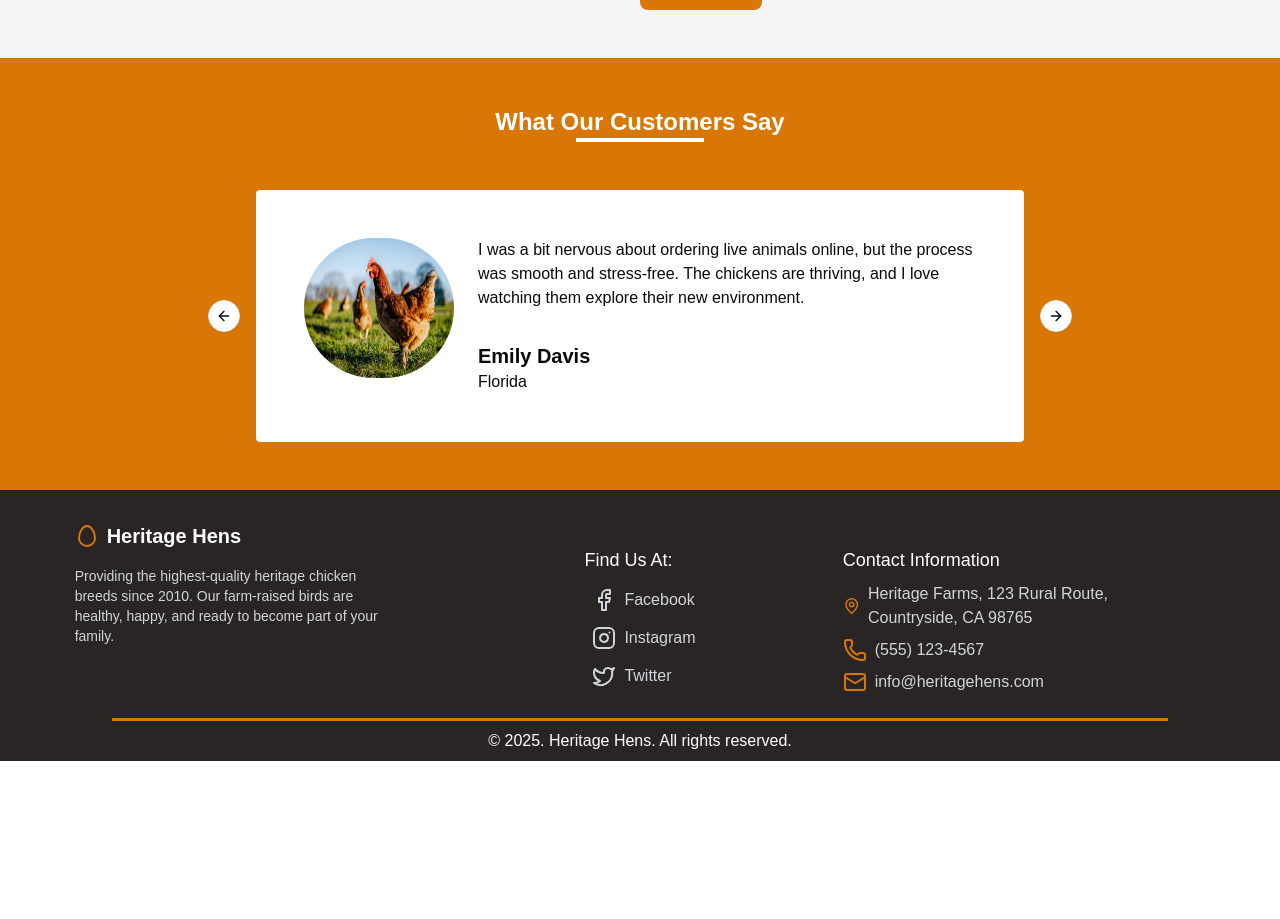
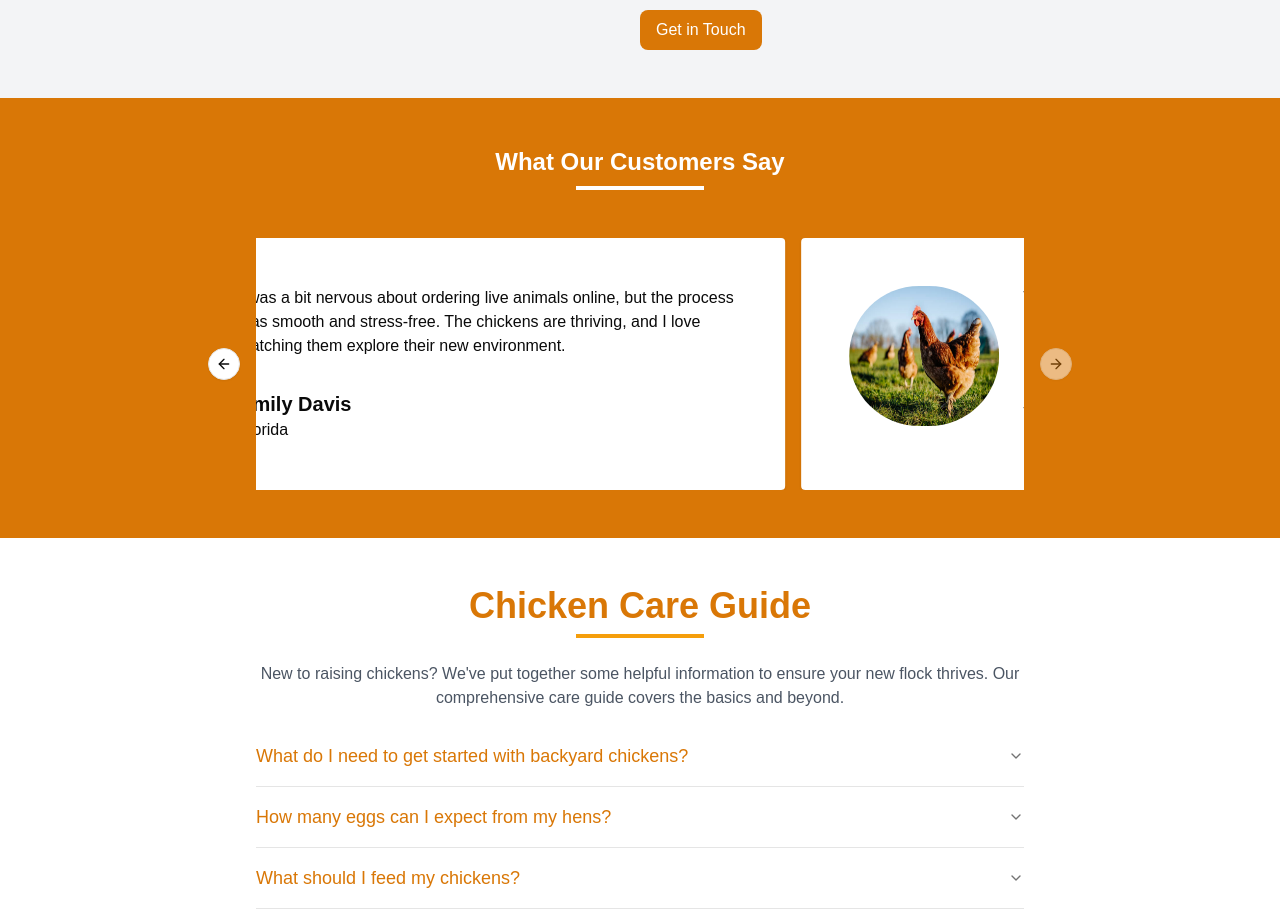
Before and after one commit to nahid500/Heritage-Hens, a Next.js app: page / in a window 1280 px wide. Shown: the part 1878-2797 px from the top of the page. Before the commit the page ends 2639 px from the top, so only its background shows below. Built offline with nearby package versions, Linux system fonts and the light colour scheme.

Commit message:
added faq

```diff
--- a/app/(withCommon)/components/About.jsx
+++ b/app/(withCommon)/components/About.jsx
@@ -11,9 +11,10 @@ export default function About() {
 
     <div className="">
 
-      <h3 className="text-3xl font-bold mb-4">Our Heritage Farm Story</h3>
+      <h3 className="text-3xl font-bold">Our Heritage Farm Story</h3>
       {/* <div className="w-24 h-1 bg-amber-500 mb-6"></div> */}
-      <p className="mb-2 max-w-xl">
+      <div className="w-32 h-1 bg-amber-500 my-2"></div>
+      <p className="my-4 max-w-xl">
         For over 15 years, Heritage Hens has been dedicated to preserving and promoting heritage chicken breeds. What started as a small family passion has grown into a mission to provide families across the country with the highest quality chickens.</p>
       <p className="mb-2  max-w-xl">
         We believe in raising chickens the way nature intended - with space to roam, healthy feed, and gentle care. Our breeding program focuses on health, temperament, and productivity, resulting in birds that will thrive in your backyard or homestead.
--- /dev/null
+++ b/app/(withCommon)/components/Faq.jsx
@@ -0,0 +1,63 @@
+"use client"
+
+
+import {
+  Accordion,
+  AccordionContent,
+  AccordionItem,
+  AccordionTrigger,
+} from "./ui/accordion"
+
+
+export function Faq() {
+    return(
+
+        <div className="text-center my-12">
+            <h3 className=" text-4xl font-bold">Chicken Care Guide</h3>
+            <div className="w-32 h-1 bg-amber-500 my-2 mx-auto"></div>
+            <p className="max-w-3xl text-gray-600 text-center mx-auto py-4">New to raising chickens? We've put together some helpful information to ensure your new flock thrives. Our comprehensive care guide covers the basics and beyond.</p>
+
+        <div className="max-w-3xl mx-auto">
+
+            <Accordion type="single" collapsible>
+            <AccordionItem value="item-1">
+                <AccordionTrigger>What do I need to get started with backyard chickens?</AccordionTrigger>
+                <AccordionContent>
+                To get started with backyard chickens, you'll need: a secure coop with nesting boxes, a run or enclosed area, feeders and waterers, quality chicken feed, bedding material (like pine shavings), and optional items like a dust bath area and treats. Make sure your coop provides at least 4 square feet per bird inside and 10 square feet per bird in the run.
+                </AccordionContent>
+            </AccordionItem>
+
+            <AccordionItem value="item-2">
+                <AccordionTrigger>How many eggs can I expect from my hens?</AccordionTrigger>
+                <AccordionContent>
+                Egg production varies by breed, age, and season. Most heritage hens begin laying at 5-6 months of age. During peak production, breeds like Rhode Island Reds and Leghorns can produce 5-6 eggs per week, while heavier breeds may lay 3-4 eggs weekly. Expect production to decline in winter months and as hens age. Most hens lay consistently for 2-3 years, then gradually decrease.
+                </AccordionContent>
+            </AccordionItem>
+
+            <AccordionItem value="item-3">
+                <AccordionTrigger>What should I feed my chickens?</AccordionTrigger>
+                <AccordionContent>
+                Feed your chickens a high-quality layer feed (16-18% protein) as their main diet. Supplement with kitchen scraps (vegetables, fruits, grains), but avoid chocolate, coffee, avocado skins, raw potato, and citrus. Provide grit for digestion if they don't free-range, and crushed oyster shells for calcium. Always ensure fresh, clean water is available. During hot weather, consider feeding watermelon or frozen treats to help keep them cool.                </AccordionContent>
+            </AccordionItem>
+
+            <AccordionItem value="item-4">
+                <AccordionTrigger>How do I protect my chickens from predators?</AccordionTrigger>
+                <AccordionContent>
+            Protect your flock by using hardware cloth (not chicken wire) with 1/4 inch openings around the coop and run. Bury it at least 12 inches deep and extend outward to prevent digging predators. Use automatic coop doors that close at dusk, eliminate hiding spots near the coop, install motion-activated lights, and consider guard animals like dogs for free-ranging flocks. Regularly inspect for weak spots in fencing and ensure all latches are predator-proof.                </AccordionContent>
+            </AccordionItem>
+
+            <AccordionItem value="item-5">
+                <AccordionTrigger>How do I keep my chickens healthy?</AccordionTrigger>
+                <AccordionContent>
+                Maintain chicken health through preventative measures: keep the coop clean and dry, provide enough space to prevent stress, ensure proper ventilation, offer nutritious feed and clean water, implement a parasite prevention program, quarantine new birds before introducing them to your flock, and perform regular health checks looking for signs of illness like lethargy, reduced appetite, abnormal droppings, or respiratory issues. Establish a relationship with a poultry vet for emergencies.                </AccordionContent>
+            </AccordionItem>
+
+
+            </Accordion>
+        </div>
+
+        <p className="text-gray-600 mt-8 text-lg">Need more detailed information about caring for specific breeds?</p>
+        <button className="bg-[#d97706] hover:bg-[#de8927] text-white py-2 px-4 mt-4 rounded-lg">Contact Our Experts</button>
+    </div>
+    )
+}
--- a/app/(withCommon)/components/Featured.jsx
+++ b/app/(withCommon)/components/Featured.jsx
@@ -10,7 +10,8 @@ export default function Featured(){
         <div className="my-12">
 
             <h2 className="text-center text-2xl md:text-4xl text-[#d97706] font-bold">Featured Heritage Breeds</h2>
-            <p className="max-w-4xl mx-auto text-md md:text-lg mt-2 text-center">Our specially selected heritage chicken breeds combine beauty, temperament, and productivity. These time-tested varieties are perfect for both beginners and experienced chicken keepers.</p>
+            <div className="w-32 h-1 bg-amber-500 my-2 mx-auto"></div>
+            <p className="max-w-4xl mx-auto text-md md:text-lg pt-2 text-center text-gray-600">Our specially selected heritage chicken breeds combine beauty, temperament, and productivity. These time-tested varieties are perfect for both beginners and experienced chicken keepers.</p>
 
            <div className="grid grid-cols-1 md:grid-cols-2 lg:grid-cols-3 md:mx-28 gap-6">
             {breeds.filter(breed => breed.featured).map(breed => (
--- a/app/(withCommon)/components/Navbar.jsx
+++ b/app/(withCommon)/components/Navbar.jsx
@@ -6,7 +6,7 @@ import Link from "next/link";
 
 export default function Navbar() {
 return (
-  <nav className="bg-white to-green-400 p-4 fixed top-0 z-10 w-full shadow-lg">
+  <nav className="bg-white p-4 px-20 fixed top-0 z-10 w-full shadow-lg">
 
     <div className="flex justify-between items-center px-10">
 
--- a/app/(withCommon)/components/Reviews.jsx
+++ b/app/(withCommon)/components/Reviews.jsx
@@ -9,7 +9,7 @@ export default function Reviews() {
     return (
         <div className="py-12 bg-[#d97706]">
             <h3 className="text-white text-center text-2xl font-semibold">What Our Customers Say</h3>
-                  <div className="w-32 h-1 bg-white mb-12 mx-auto"></div>
+                  <div className="w-32 h-1 bg-white my-2 mb-12 mx-auto"></div>
 
 
 
--- /dev/null
+++ b/app/(withCommon)/components/ui/accordion.jsx
@@ -0,0 +1,43 @@
+"use client"
+
+import * as React from "react"
+import * as AccordionPrimitive from "@radix-ui/react-accordion"
+import { ChevronDown } from "lucide-react"
+
+import { cn } from "@/app/(withCommon)/lib/utils"
+
+const Accordion = AccordionPrimitive.Root
+
+const AccordionItem = React.forwardRef(({ className, ...props }, ref) => (
+  <AccordionPrimitive.Item ref={ref} className={cn("border-b", className)} {...props} />
+))
+AccordionItem.displayName = "AccordionItem"
+
+const AccordionTrigger = React.forwardRef(({ className, children, ...props }, ref) => (
+  <AccordionPrimitive.Header className="flex">
+    <AccordionPrimitive.Trigger
+      ref={ref}
+      className={cn(
+        "flex flex-1 items-center justify-between py-4 text-lg font-medium transition-all hover:underline text-left [&[data-state=open]>svg]:rotate-180",
+        className
+      )}
+      {...props}>
+      {children}
+      <ChevronDown
+        className="h-4 w-4 shrink-0 text-muted-foreground transition-transform duration-200" />
+    </AccordionPrimitive.Trigger>
+  </AccordionPrimitive.Header>
+))
+AccordionTrigger.displayName = AccordionPrimitive.Trigger.displayName
+
+const AccordionContent = React.forwardRef(({ className, children, ...props }, ref) => (
+  <AccordionPrimitive.Content
+    ref={ref}
+    className=" overflow-hidden text-sm text-start data-[state=closed]:animate-accordion-up data-[state=open]:animate-accordion-down"
+    {...props}>
+    <div className={cn("pb-4 pt-0", className)}>{children}</div>
+  </AccordionPrimitive.Content>
+))
+AccordionContent.displayName = AccordionPrimitive.Content.displayName
+
+export { Accordion, AccordionItem, AccordionTrigger, AccordionContent }
--- a/app/(withCommon)/page.js
+++ b/app/(withCommon)/page.js
@@ -1,4 +1,5 @@
 import About from "./components/About";
+import { Faq } from "./components/Faq";
 import Featured from "./components/Featured";
 import HeroSection from "./components/HeroSection";
 import Reviews from "./components/Reviews";
@@ -16,6 +17,8 @@ export default function Home() {
 
     <Reviews/>
 
+    <Faq/>
+
     {/* <Footer/> */}
     </>
 
--- a/package.json
+++ b/package.json
@@ -9,6 +9,7 @@
     "lint": "eslint"
   },
   "dependencies": {
+    "@radix-ui/react-accordion": "^1.2.12",
     "@radix-ui/react-slot": "^1.2.3",
     "autoprefixer": "^10.4.21",
     "class-variance-authority": "^0.7.1",
--- a/tailwind.config.js
+++ b/tailwind.config.js
@@ -57,6 +57,28 @@ module.exports = {
   				'4': 'hsl(var(--chart-4))',
   				'5': 'hsl(var(--chart-5))'
   			}
+  		},
+  		keyframes: {
+  			'accordion-down': {
+  				from: {
+  					height: '0'
+  				},
+  				to: {
+  					height: 'var(--radix-accordion-content-height)'
+  				}
+  			},
+  			'accordion-up': {
+  				from: {
+  					height: 'var(--radix-accordion-content-height)'
+  				},
+  				to: {
+  					height: '0'
+  				}
+  			}
+  		},
+  		animation: {
+  			'accordion-down': 'accordion-down 0.2s ease-out',
+  			'accordion-up': 'accordion-up 0.2s ease-out'
   		}
   	}
   },
```
Also changed, not shown: 1 other file (tests, documents, lock files or other folders).
